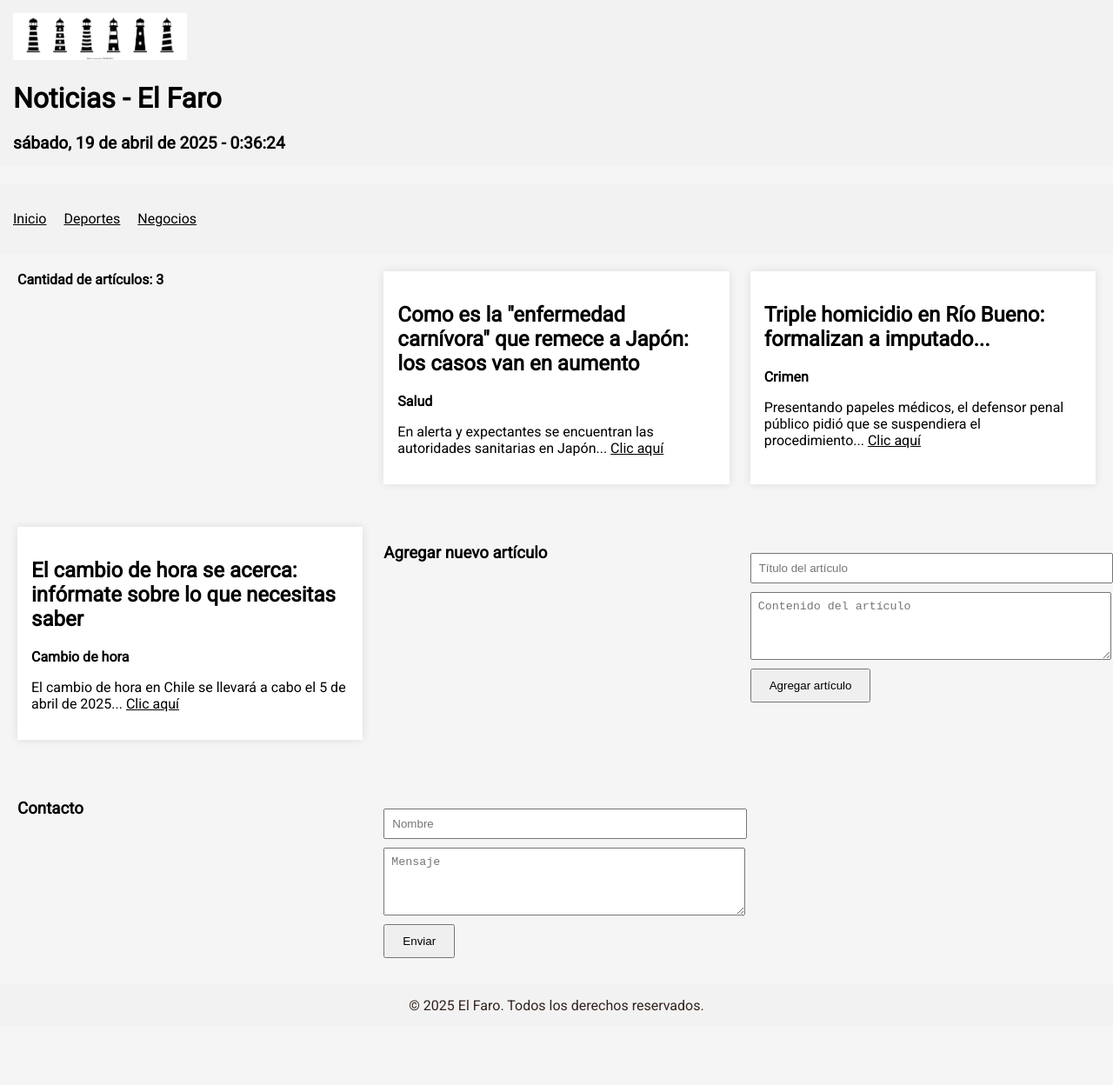
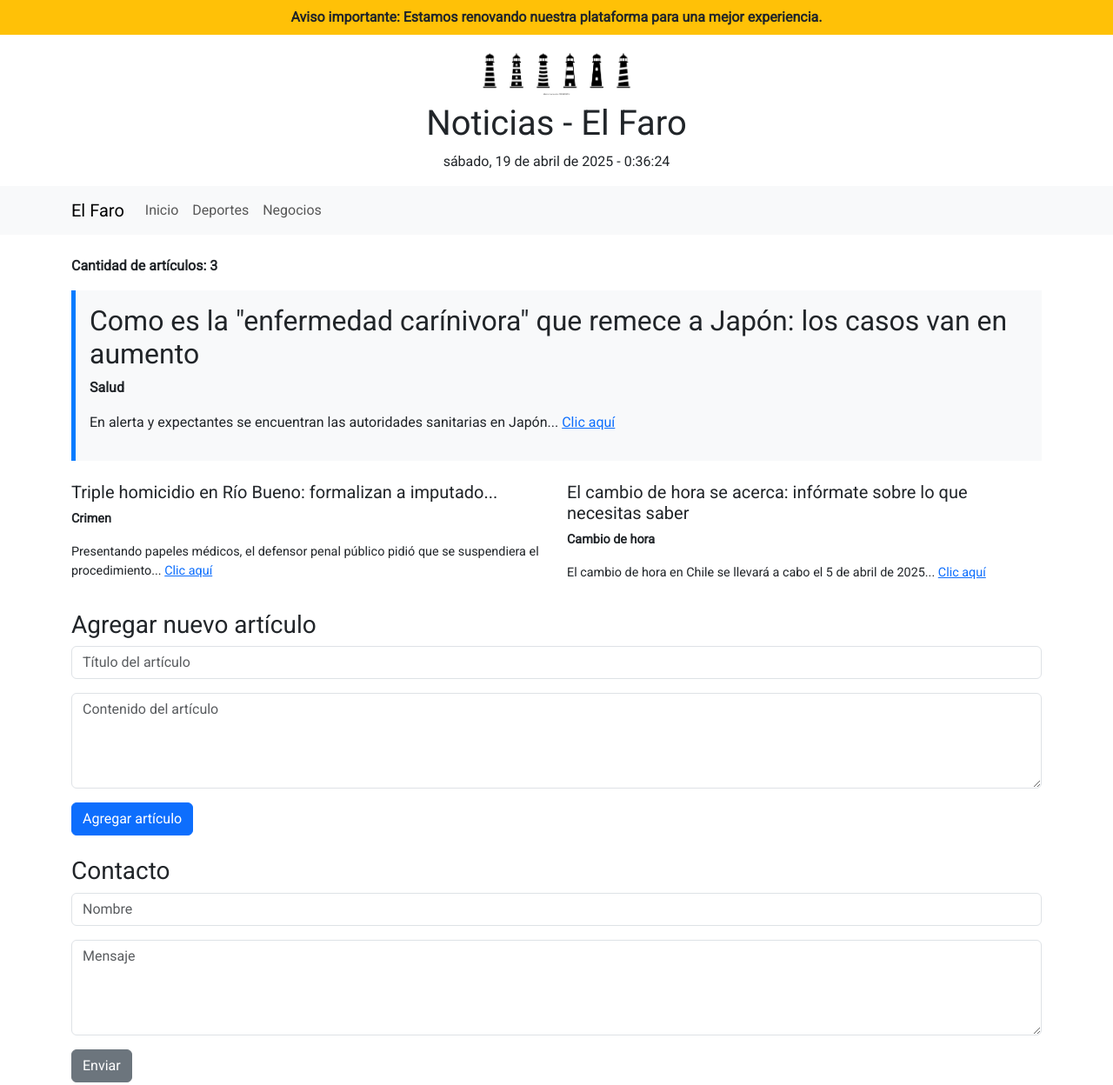
Before and after one commit to anubis-93/el-faro-, a plain HTML site: page index.html in a window 1280 px wide. Shown: the top 1248 px of the page at 87% size. Before the commit the page ends 1201 px from the top, so only its background shows below. Drawn offline with nearby package versions, Linux system fonts and the light colour scheme.

Commit message:
Update index.html

```diff
--- a/index.html
+++ b/index.html
@@ -4,116 +4,128 @@
     <meta charset="utf-8">
     <title>El Faro</title>
     <link href="https://fonts.googleapis.com/css2?family=Roboto&display=swap" rel="stylesheet">
-    <link rel="stylesheet" href="styles.css">
+    <link href="https://cdn.jsdelivr.net/npm/bootstrap@5.3.3/dist/css/bootstrap.min.css" rel="stylesheet">
     <link rel="icon" href="img/icono el faro.icon">
     <style>
         body {
             font-family: 'Roboto', sans-serif;
         }
-
-        header, nav, footer {
-            background-color: #f2f2f2;
-            padding: 15px;
-            margin-bottom: 20px;
+        .highlight-article {
+            background-color: #f8f9fa;
+            border-left: 5px solid #007bff;
+            padding: 1rem;
         }
-
-        nav ul {
-            list-style: none;
-            padding: 0;
-            display: flex;
-            gap: 20px;
+        .mini-article {
+            font-size: 0.9rem;
         }
-
-        .main-container {
-            padding: 0 20px;
+        .top-banner {
+            background-color: #ffc107;
+            padding: 0.5rem;
+            text-align: center;
+            font-weight: bold;
         }
-
-        .article-counter {
-            font-weight: bold;
-            margin-bottom: 10px;
-        }
-
-        form {
-            margin: 30px 0;
-        }
-
-        form input, form textarea {
-            display: block;
-            margin-bottom: 10px;
-            width: 100%;
-            max-width: 400px;
-            padding: 8px;
-        }
-
-        form button {
-            padding: 10px 20px;
-        }
-
-        #clock {
-            font-weight: bold;
-            font-size: 1.2em;
-            margin-top: 10px;
-        }
-
-        article {
-            margin-bottom: 25px;
+        footer {
+            background-color: #343a40;
+            color: white;
+            padding: 2rem;
+            margin-top: 2rem;
         }
     </style>
 </head>
 <body>
 
-<header>
+<!-- Sección superior de avisos -->
+<div class="top-banner">Aviso importante: Estamos renovando nuestra plataforma para una mejor experiencia.</div>
+
+<!-- Header -->
+<header class="container py-3 text-center">
     <img src="img/icono el faro.png" alt="logotipo el faro" title="logotipo icono_el_faro" width="200"/>
-    <h1>Noticias - El Faro</h1>
+    <h1 class="mt-2">Noticias - El Faro</h1>
     <div id="clock"></div>
 </header>
 
-<nav>
-    <ul>
-        <li><a class="nav-enlace inicio" href="index.html" target="_blank">Inicio</a></li>
-        <li><a class="nav-enlace inicio" href="deportes-index.html" target="_blank">Deportes</a></li>
-        <li><a class="nav-enlace inicio" href="negocios-index.html" target="_blank">Negocios</a></li>
+<!-- Navbar -->
+<nav class="navbar navbar-expand-lg navbar-light bg-light">
+  <div class="container">
+    <a class="navbar-brand" href="#">El Faro</a>
+    <button class="navbar-toggler" type="button" data-bs-toggle="collapse" data-bs-target="#navbarNav" aria-controls="navbarNav" aria-expanded="false" aria-label="Toggle navigation">
+      <span class="navbar-toggler-icon"></span>
+    </button>
+    <div class="collapse navbar-collapse" id="navbarNav">
+      <ul class="navbar-nav">
+        <li class="nav-item">
+          <a class="nav-link" href="index.html" target="_blank">Inicio</a>
+        </li>
+        <li class="nav-item">
+          <a class="nav-link" href="deportes-index.html" target="_blank">Deportes</a>
+        </li>
+        <li class="nav-item">
+          <a class="nav-link" href="negocios-index.html" target="_blank">Negocios</a>
+        </li>
       </ul>
+    </div>
+  </div>
 </nav>
 
-<div class="main-container">
-    <div class="article-counter" id="articleCounter">Cantidad de artículos: 3</div>
+<!-- Contenido principal -->
+<main class="container mt-4">
+    <div class="mb-3 fw-bold" id="articleCounter">Cantidad de artículos: 3</div>
 
-    <article>
-        <h2>Como es la "enfermedad carnívora" que remece a Japón: los casos van en aumento</h2>
+    <!-- Artículo destacado -->
+    <article class="highlight-article mb-4">
+        <h2>Como es la "enfermedad carínivora" que remece a Japón: los casos van en aumento</h2>
         <p><strong>Salud</strong></p>
         <p>En alerta y expectantes se encuentran las autoridades sanitarias en Japón... <a href="noticia-1.html">Clic aquí</a></p>
     </article>
 
-    <article>
-        <h2>Triple homicidio en Río Bueno: formalizan a imputado...</h2>
+    <!-- Otros artículos -->
+    <div class="row">
+        <div class="col-md-6 mb-3">
+            <article class="mini-article">
+                <h5>Triple homicidio en Río Bueno: formalizan a imputado...</h5>
                 <p><strong>Crimen</strong></p>
                 <p>Presentando papeles médicos, el defensor penal público pidió que se suspendiera el procedimiento... <a href="noticia-2.html">Clic aquí</a></p>
             </article>
-
-    <article>
-        <h2>El cambio de hora se acerca: infórmate sobre lo que necesitas saber</h2>
+        </div>
+        <div class="col-md-6 mb-3">
+            <article class="mini-article">
+                <h5>El cambio de hora se acerca: infórmate sobre lo que necesitas saber</h5>
                 <p><strong>Cambio de hora</strong></p>
                 <p>El cambio de hora en Chile se llevará a cabo el 5 de abril de 2025... <a href="noticia-3.html">Clic aquí</a></p>
             </article>
+        </div>
+    </div>
 
+    <!-- Formulario de artículo -->
     <h3>Agregar nuevo artículo</h3>
     <form id="articleForm">
-        <input type="text" id="articleTitle" placeholder="Título del artículo" required>
-        <textarea id="articleContent" placeholder="Contenido del artículo" rows="4" required></textarea>
-        <button type="submit">Agregar artículo</button>
+        <div class="mb-3">
+            <input type="text" id="articleTitle" class="form-control" placeholder="Título del artículo" required>
+        </div>
+        <div class="mb-3">
+            <textarea id="articleContent" class="form-control" placeholder="Contenido del artículo" rows="4" required></textarea>
+        </div>
+        <button type="submit" class="btn btn-primary">Agregar artículo</button>
     </form>
 
-    <h3>Contacto</h3>
+    <!-- Formulario de contacto -->
+    <h3 class="mt-4">Contacto</h3>
     <form id="contactForm">
-        <input type="text" placeholder="Nombre" required>
-        <textarea placeholder="Mensaje" rows="4" required></textarea>
-        <button type="submit">Enviar</button>
+        <div class="mb-3">
+            <input type="text" class="form-control" placeholder="Nombre" required>
+        </div>
+        <div class="mb-3">
+            <textarea class="form-control" placeholder="Mensaje" rows="4" required></textarea>
+        </div>
+        <button type="submit" class="btn btn-secondary">Enviar</button>
     </form>
+</main>
+
+<!-- Footer -->
+<footer class="text-center">
+    <div class="container">
+        <p class="mb-0">&copy; 2025 El Faro. Todos los derechos reservados.</p>
     </div>
-
-<footer>
-    © 2025 El Faro. Todos los derechos reservados.
 </footer>
 
 <script>
@@ -131,7 +143,6 @@
 
     // Agregar artículo dinámicamente
     const articleForm = document.getElementById('articleForm');
-    const mainContainer = document.querySelector('.main-container');
     const articleCounter = document.getElementById('articleCounter');
 
     function updateArticleCount() {
@@ -148,10 +159,10 @@
         if (title && content) {
             const newArticle = document.createElement('article');
             newArticle.innerHTML = `
-                <h2>${title}</h2>
+                <h5>${title}</h5>
                 <p>${content}</p>
             `;
-            mainContainer.insertBefore(newArticle, articleForm);
+            document.querySelector('main').insertBefore(newArticle, articleForm);
             updateArticleCount();
             articleForm.reset();
         }
@@ -159,6 +170,6 @@
 
     updateArticleCount();
 </script>
-
+<script src="https://cdn.jsdelivr.net/npm/bootstrap@5.3.3/dist/js/bootstrap.bundle.min.js"></script>
 </body>
 </html>
```
Lines whose indentation alone changed are shown as unchanged.
